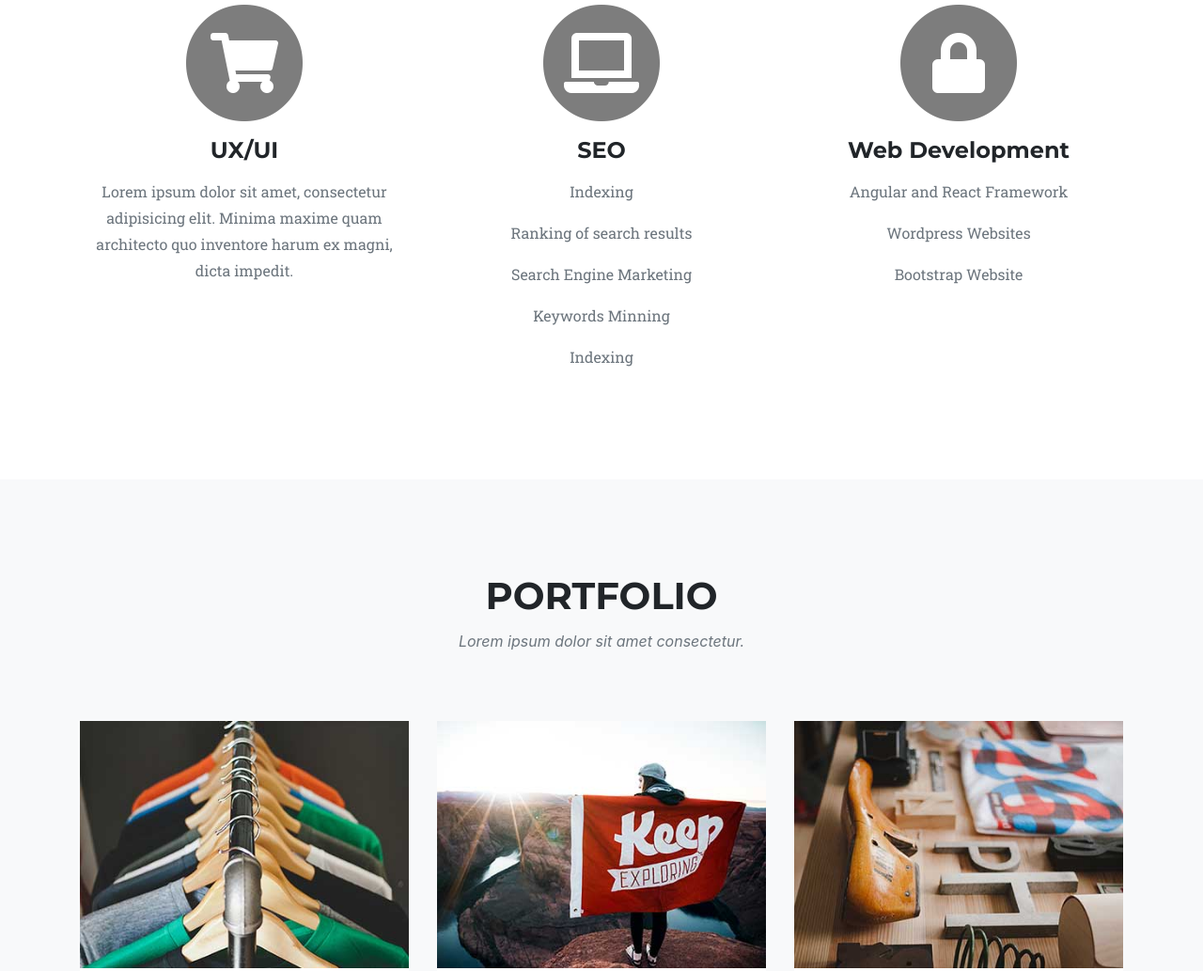
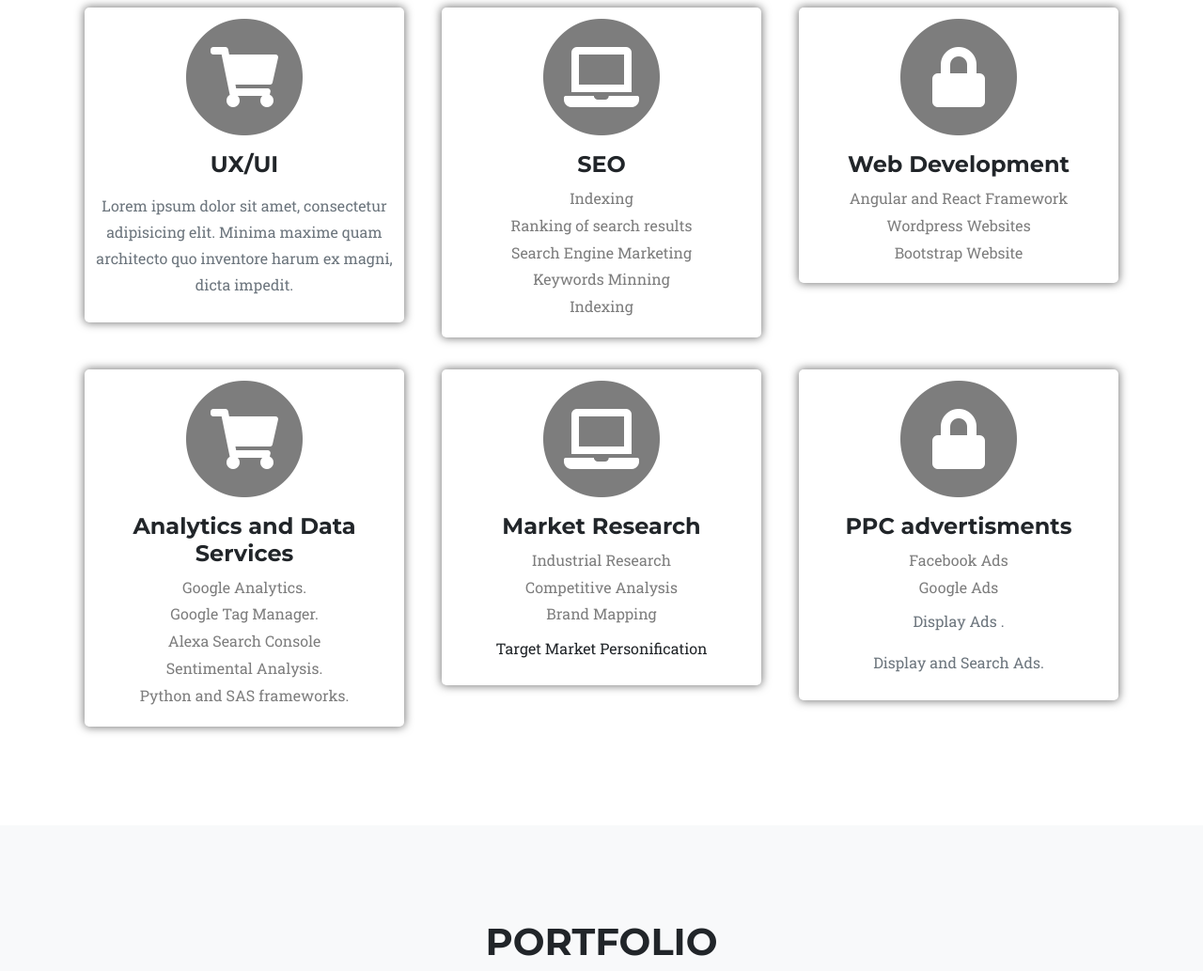
Before and after one commit to hustler47/marketing-website, a website: page index.html in a window 1280 px wide. Shown: the part 1053-2086 px from the top of the page at 94% size. Drawn offline with Linux system fonts and the light colour scheme; a web font is replaced by a local one.

```diff
--- a/css/custom.css
+++ b/css/custom.css
@@ -1,3 +1,23 @@
 .team-discription {
     text-align: left;
 }
+
+.services-text {
+        line-height: .8rem;
+        color: #7d7d7d;
+
+}
+
+.service-box {
+        box-shadow:0px 0 10px 1px #7d7d7d;
+        padding: 10px;
+        margin: 5px;
+        border-radius: 5px;
+        transition: box-shadow .3s;
+        transition: transform .2s; /* Zoom */
+}
+
+.service-box:hover{
+    box-shadow: 0px 0 10px 1px #7d7d7d;
+    transform: scale(1.08)
+}
--- a/index.html
+++ b/index.html
@@ -39,7 +39,7 @@
       <div class="collapse navbar-collapse" id="navbarResponsive">
         <ul class="navbar-nav text-uppercase ml-auto">
           <li class="nav-item">
-            <a class="nav-link js-scroll-trigger" href="#services">Karan/a>
+            <a class="nav-link js-scroll-trigger" href="#services">Services</a>
           </li>
           <li class="nav-item">
             <a class="nav-link js-scroll-trigger" href="#portfolio">Portfolio</a>
@@ -80,8 +80,10 @@
           <h3 class="section-subheading text-muted">We provide the range of services</h3>
         </div>
       </div>
+
       <div class="row text-center">
         <div class="col-md-4">
+            <div class="service-box">
           <span class="fa-stack fa-4x">
             <i class="fas fa-circle fa-stack-2x text-primary"></i>
             <i class="fas fa-shopping-cart fa-stack-1x fa-inverse"></i>
@@ -89,34 +91,93 @@
           <h4 class="service-heading">UX/UI</h4>
           <p class="text-muted">Lorem ipsum dolor sit amet, consectetur adipisicing elit. Minima maxime quam architecto quo inventore harum ex magni, dicta impedit.</p>
         </div>
+        </div>
         <div class="col-md-4">
+            <div class="service-box">
           <span class="fa-stack fa-4x">
             <i class="fas fa-circle fa-stack-2x text-primary"></i>
             <i class="fas fa-laptop fa-stack-1x fa-inverse"></i>
           </span>
-          <h4 class="service-heading">SEO</h4>
-          <p class="text-muted">Indexing</p>
-          <p class="text-muted">Ranking of search results</p>
-          <p class="text-muted">Search Engine Marketing
-          <p class="text-muted">Keywords Minning
-           <p class="text-muted">Indexing</p>
+          <h4 class="service-heading ">SEO</h4>
+          <p class="services-text">Indexing</p>
+          <p class="services-text">Ranking of search results</p>
+          <p class="services-text">Search Engine Marketing
+          <p class="services-text">Keywords Minning
+           <p class="services-text">Indexing</p>
           </p>
           </p>
 
         </div>
+        </div>
 
         <div class="col-md-4">
+            <div class="service-box">
           <span class="fa-stack fa-4x">
             <i class="fas fa-circle fa-stack-2x text-primary"></i>
             <i class="fas fa-lock fa-stack-1x fa-inverse"></i>
           </span>
           <h4 class="service-heading">Web Development</h4>
-          <p class="text-muted">Angular and React Framework</p>
-          <p class="text-muted">Wordpress Websites
-         <p class="text-muted">Bootstrap Website</p>
+          <p class="services-text">Angular and React Framework</p>
+          <p class="services-text">Wordpress Websites
+         <p class="services-text">Bootstrap Website</p>
           </p>
         </div>
+        </div>
       </div>
+    <br/>
+      <!-- Services Second Grid -->
+      <div class="row text-center">
+        <div class="col-md-4">
+          <div class="service-box">
+          <span class="fa-stack fa-4x">
+            <i class="fas fa-circle fa-stack-2x text-primary"></i>
+            <i class="fas fa-shopping-cart fa-stack-1x fa-inverse"></i>
+          </span>
+          <h4 class="service-heading">Analytics and Data Services</h4>
+          <p class="services-text">Google Analytics.</p>
+          <p class="services-text">Google Tag Manager.</p>
+          <p class="services-text">Alexa Search Console</p>
+          <p class="services-text">Sentimental Analysis.</p>
+          <p class="services-text">Python and SAS frameworks.</p>
+        </div>
+        </div>
+
+
+        <div class="col-md-4">
+            <div class="service-box">
+          <span class="fa-stack fa-4x">
+            <i class="fas fa-circle fa-stack-2x text-primary"></i>
+            <i class="fas fa-laptop fa-stack-1x fa-inverse"></i>
+          </span>
+          <h4 class="service-heading">Market Research</h4>
+
+          <p class="services-text">Industrial Research </p>
+          <p class="services-text">Competitive Analysis </p>
+          <p class="services-text">Brand Mapping </p>
+          <p class="service-heading">Target Market Personification </p>
+
+        </div>
+        </div>
+
+        <div class="col-md-4">
+          <div class="service-box">
+          <span class="fa-stack fa-4x">
+            <i class="fas fa-circle fa-stack-2x text-primary"></i>
+            <i class="fas fa-lock fa-stack-1x fa-inverse"></i>
+          </span>
+          <h4 class="service-heading">PPC advertisments</h4>
+
+          <p class="services-text">Facebook Ads</p>
+          <p class="services-text">Google Ads
+              <p class="text-muted">Display Ads
+                .</p>
+                <p class="text-muted">Display and Search Ads.</p>
+         <p class="services-text"> </p>
+          </p>
+        </div>
+        </div>
+      </div>
+
     </div>
   </section>
 
@@ -242,7 +303,7 @@
                   <h4 class="subheading">Starting from the sctratch</h4>
                 </div>
                 <div class="timeline-body">
-                  <p class="text-muted">Lorem ipsum dolor sit amet, consectetur adipisicing elit. Sunt ut voluptatum eius sapiente, totam reiciendis temporibus qui quibusdam, recusandae sit vero unde, sed, incidunt et ea quo dolore laudantium consectetur!</p>
+                  <p class="text-muted">It all starts with understanding the industry and competitors. Researching and doing data predictions on the feasability of the business. The step involves complex sentimental analysis, data regressions and nureal networks just to find out what the CUSTOMER WANTS !.</p>
                 </div>
               </div>
             </li>
@@ -254,9 +315,9 @@
                 <div class="timeline-heading">
                   <h4>Marketing strategies</h4>
                   <h4 class="subheading">What to do?</h4>
-                </div>
+                </div> Now the idea and the research is turned into an action plan. The steps are laid down for the target market. Budget and workflow of the startegy is planned out. Client plays as important role as we do, to find out what the BUSINESS NEEDS!
                 <div class="timeline-body">
-                  <p class="text-muted">Lorem ipsum dolor sit amet, consectetur adipisicing elit. Sunt ut voluptatum eius sapiente, totam reiciendis temporibus qui quibusdam, recusandae sit vero unde, sed, incidunt et ea quo dolore laudantium consectetur!</p>
+                  <p class="text-muted"></p>
                 </div>
               </div>
             </li>
@@ -266,12 +327,11 @@
               </div>
               <div class="timeline-panel">
                 <div class="timeline-heading">
-                  <h4>Branding and Growth</h4>
-                  <h4 class="subheading">community/h4>
+                  <h4>Branding and Growth </h4>
+                  <h4 class="subheading">community</h4>
                 </div>
                 <div class="timeline-body">
-                  <p class="text-muted">Lorem ipsum dolor sit amet, consectetur adipisicing elit. Sunt ut voluptatum eius sapiente, totam reiciendis temporibus qui quibusdam, recusandae sit vero unde, sed, incidunt et ea quo dolore laudantium consectetur!</p>
-                </div>
+                  <p class="text-muted">Once the techinical plan is ready now the community building and brand personality is created. Growth hacking involves putting out the BIG idea of the business into the market. Tshis step is to tell what the COMMUNITY DEMANDS!</div>
               </div>
             </li>
             <li class="timeline-inverted">
```
Also changed, not shown: 1 other file.
